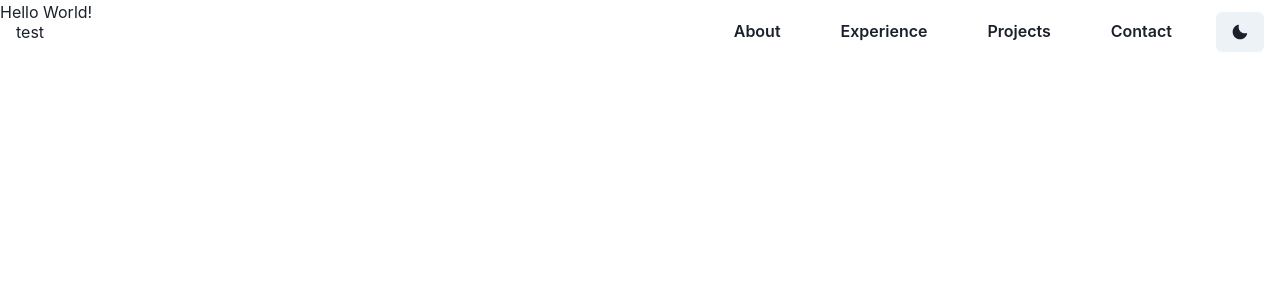
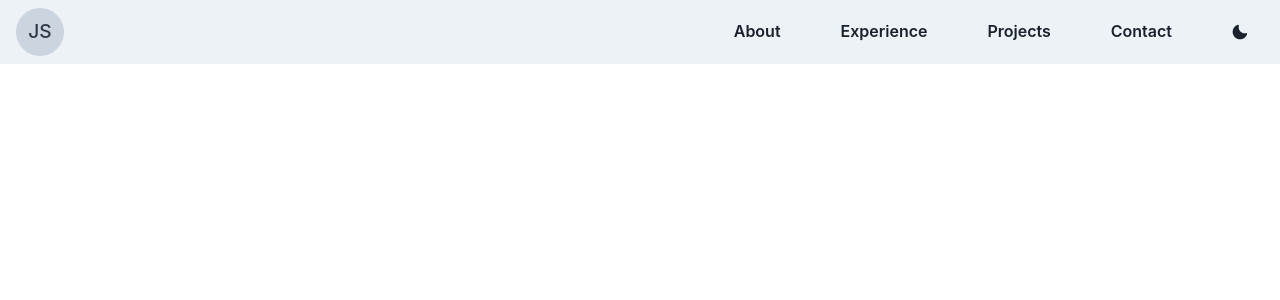
Before and after one commit to JoachimStanislaus/Personal_Website, a React (Vite) app: page / in a window 1280 px wide. Shown: the top 300 px of the page. Built offline with nearby package versions, Linux system fonts and the light colour scheme.

Commit message:
added icon

```diff
--- a/src/App.tsx
+++ b/src/App.tsx
@@ -10,7 +10,7 @@ function App() {
   return (
     <ChakraProvider>
       <Nav></Nav>
-      Hello World!
+
     </ChakraProvider>
   )
 }
--- a/src/nav.tsx
+++ b/src/nav.tsx
@@ -14,6 +14,8 @@ import {
     Stack,
     Button,
     Link,
+    Avatar,
+    useColorModeValue,
 } from '@chakra-ui/react'
 import { MoonIcon, SunIcon, HamburgerIcon } from "@chakra-ui/icons";
 
@@ -23,7 +25,7 @@ export default function Nav() {
     const { colorMode, toggleColorMode } = useColorMode();
     return (
         <Flex
-            // bg={useColorModeValue("gray.100", "gray.900")}
+            bg={useColorModeValue("gray.100", "gray.900")}
             px={4}
             h={16}
             // boxShadow={scroll ? "base" : "none"}
@@ -35,7 +37,7 @@ export default function Nav() {
             w="100%"
         >
             <Link >
-                test
+            <Avatar name="Joachim Stanislaus" bg={useColorModeValue("gray.300","gray.700")} color={useColorModeValue("gray.700", "gray.300" )} />
             </Link>
 
             <Flex alignItems={"center"}>
```
